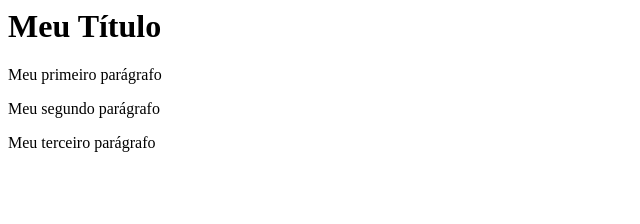
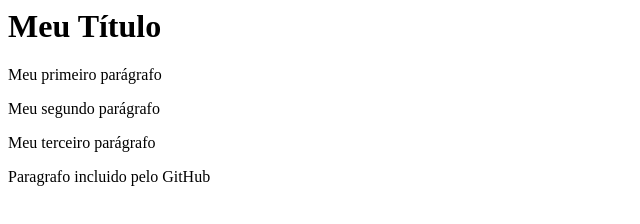
Before and after one commit to brenomiguel/meuprimeirosite, a plain HTML site: page index.html in a window 1280 px wide. Shown: the whole page, without its empty margins (0-640 px from the left). Drawn offline with Linux system fonts and the light colour scheme.

Commit message:
Update index.html

```diff
--- a/index.html
+++ b/index.html
@@ -7,6 +7,7 @@
         <p>Meu primeiro parágrafo</p>
         <p>Meu segundo parágrafo</p>
         <p>Meu terceiro parágrafo</p>
+        <p>Paragrafo incluido pelo GitHub</p>
 
 
 
```
